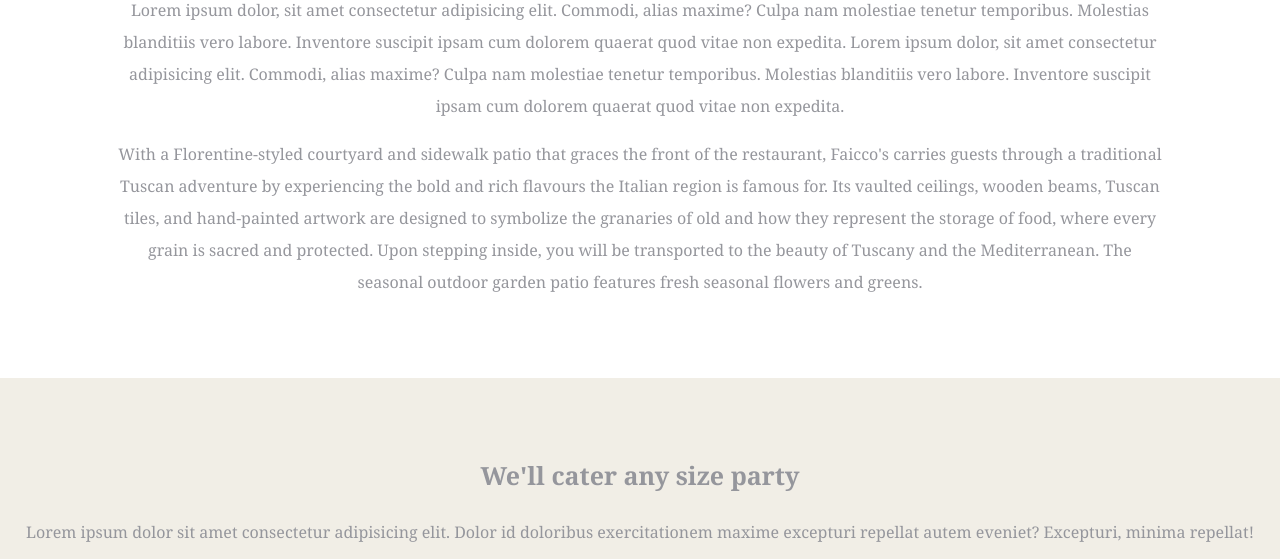
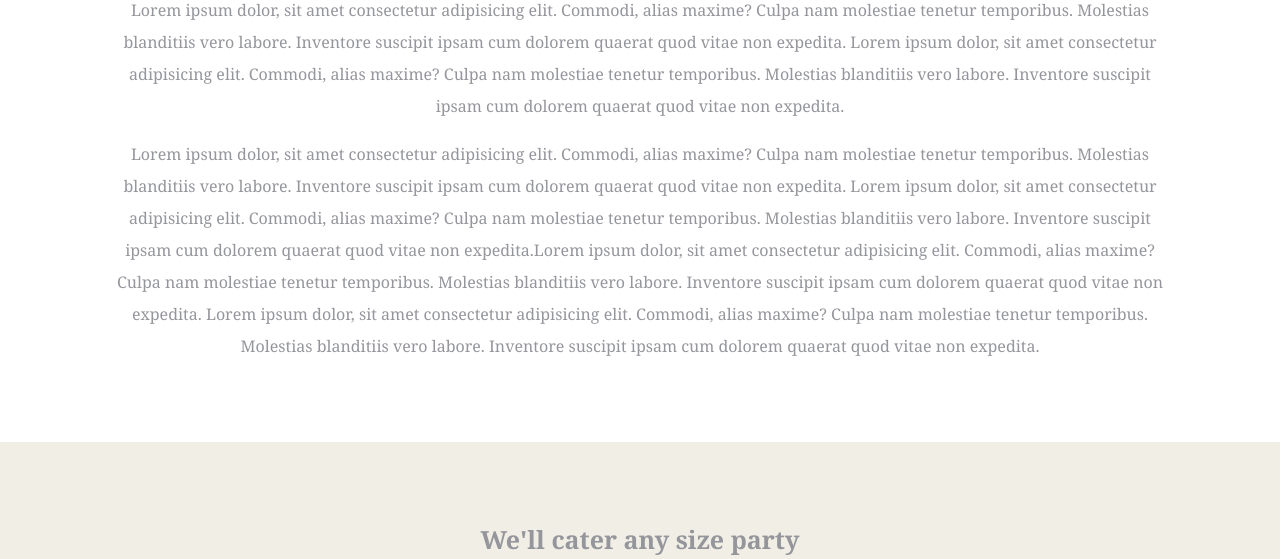
Before and after one commit to naoaoyama/restaurantwebsite, a plain HTML site: page index.html in a window 1280 px wide. Shown: the part 732-1291 px from the top of the page. Drawn offline with nearby package versions, Linux system fonts and the light colour scheme.

Commit message:
html is modified2

```diff
--- a/index.html
+++ b/index.html
@@ -100,16 +100,7 @@
         </p>
 
         <p>
-          With a Florentine-styled courtyard and sidewalk patio that graces the
-          front of the restaurant, Faicco's carries guests through a traditional
-          Tuscan adventure by experiencing the bold and rich flavours the
-          Italian region is famous for. Its vaulted ceilings, wooden beams,
-          Tuscan tiles, and hand-painted artwork are designed to symbolize the
-          granaries of old and how they represent the storage of food, where
-          every grain is sacred and protected. Upon stepping inside, you will be
-          transported to the beauty of Tuscany and the Mediterranean. The
-          seasonal outdoor garden patio features fresh seasonal flowers and
-          greens.
+          Lorem ipsum dolor, sit amet consectetur adipisicing elit. Commodi, alias maxime? Culpa nam molestiae tenetur temporibus. Molestias blanditiis vero labore. Inventore suscipit ipsam cum dolorem quaerat quod vitae non expedita. Lorem ipsum dolor, sit amet consectetur adipisicing elit. Commodi, alias maxime? Culpa nam molestiae tenetur temporibus. Molestias blanditiis vero labore. Inventore suscipit ipsam cum dolorem quaerat quod vitae non expedita.Lorem ipsum dolor, sit amet consectetur adipisicing elit. Commodi, alias maxime? Culpa nam molestiae tenetur temporibus. Molestias blanditiis vero labore. Inventore suscipit ipsam cum dolorem quaerat quod vitae non expedita. Lorem ipsum dolor, sit amet consectetur adipisicing elit. Commodi, alias maxime? Culpa nam molestiae tenetur temporibus. Molestias blanditiis vero labore. Inventore suscipit ipsam cum dolorem quaerat quod vitae non expedita.
         </p>
       </article>
       <article class="feature">
```
